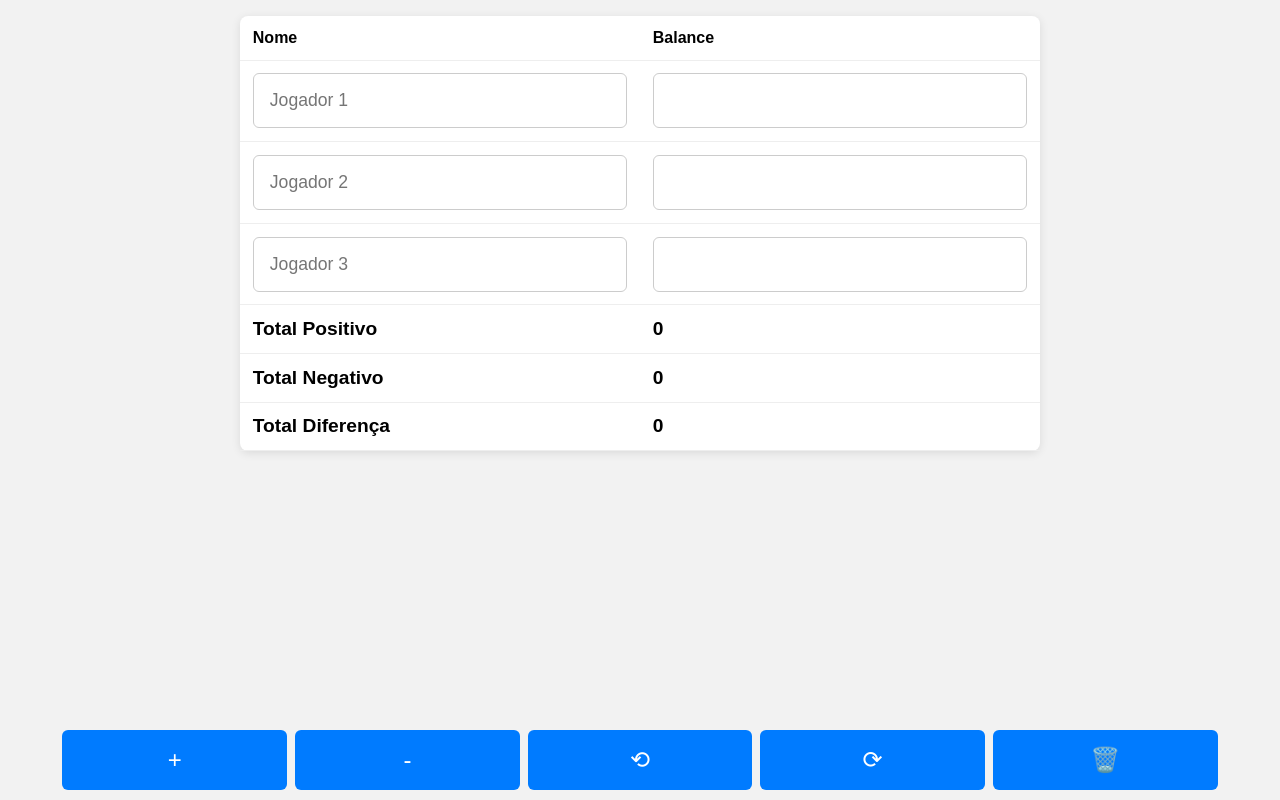
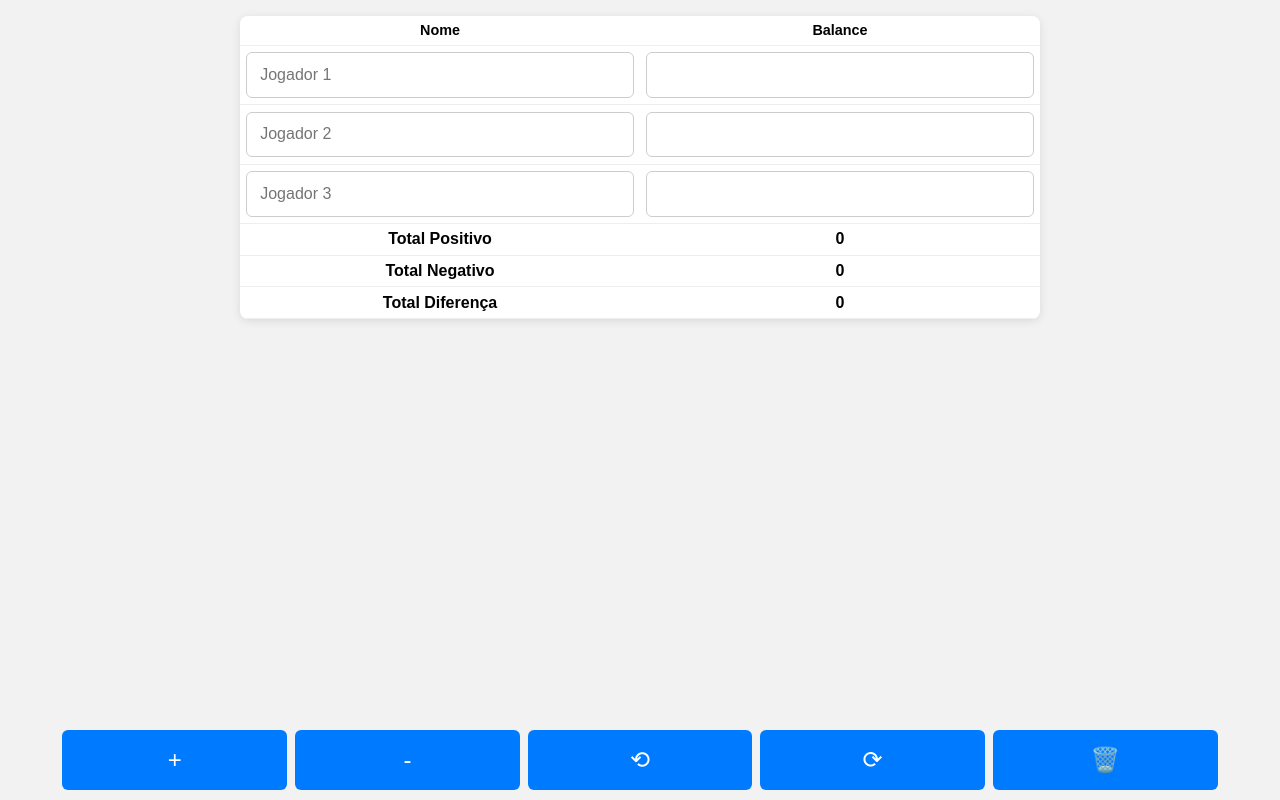
Before and after one commit to ftviana/poker, a plain HTML site: page index.html in a window 1280 px wide. Drawn offline with Linux system fonts and the light colour scheme.

Commit message:
porfavoragora

```diff
--- a/index.html
+++ b/index.html
@@ -34,19 +34,17 @@
       overflow: hidden;
       box-shadow: 0 2px 10px rgba(0,0,0,0.1);
       margin-bottom: 1rem;
-      max-height: 50%;
-      overflow-y: auto;
-      transition: max-height 0.3s ease;
     }
     th, td {
-      padding: 0.8rem;
-      text-align: left;
+      padding: 0.4rem; /* Diminuído o padding das células */
+      font-size: 0.9rem; /* Reduzido o tamanho da fonte */
+      text-align: center; /* Centralizado o texto */
       border-bottom: 1px solid #eee;
     }
     input[type="text"], input[type="number"] {
       width: 100%;
-      padding: 1rem;
-      font-size: 1.1rem;
+      padding: 0.8rem;
+      font-size: 1rem; /* Ajustado o tamanho da fonte dos campos */
       border: 1px solid #ccc;
       border-radius: 6px;
       box-sizing: border-box;
@@ -61,7 +59,7 @@
     }
     tfoot td {
       font-weight: bold;
-      font-size: 1.2rem;
+      font-size: 1rem; /* Tamanho da fonte ajustado */
     }
     .controls {
       margin-top: 1rem;
@@ -132,17 +130,6 @@
     let historyIndex = -1;
     let playerCount = 3; // Começa com 3 jogadores
     let maxPlayers = 8; // Limite de jogadores
-
-    // Calcular a altura da tabela
-    function adjustTableHeight() {
-      const controlHeight = document.querySelector('.controls').offsetHeight;
-      const headerHeight = document.querySelector('thead').offsetHeight;
-      const footerHeight = document.querySelector('tfoot').offsetHeight;
-
-      const availableHeight = window.innerHeight - controlHeight - headerHeight - footerHeight;
-      const tableRowsHeight = availableHeight / 8; // Divide o espaço disponível igualmente entre os 8 jogadores
-      document.querySelector('table').style.maxHeight = `${Math.max(tableRowsHeight * playerCount, availableHeight)}px`;
-    }
 
     function createRow(index) {
       const tr = document.createElement('tr');
@@ -264,7 +251,6 @@
       if (playerCount < maxPlayers) { // Limitar a 8 jogadores
         tableBody.appendChild(createRow(playerCount));
         playerCount++;
-        adjustTableHeight(); // Redimensionar a tabela para caber o novo jogador
         updateTotals();
       }
     }
@@ -273,7 +259,6 @@
       if (playerCount > 3) { // Impedir remoção se houver apenas 3 jogadores
         tableBody.deleteRow(playerCount - 1);
         playerCount--;
-        adjustTableHeight(); // Redimensionar a tabela para caber após a remoção
         updateTotals();
       }
     }
@@ -283,7 +268,6 @@
       tableBody.appendChild(createRow(i));
     }
     loadFromLocal();
-    adjustTableHeight(); // Ajustar a altura inicial da tabela
 
     document.addEventListener('keydown', (e) => {
       if (e.ctrlKey && e.key === 'z' && !e.shiftKey) {
```
